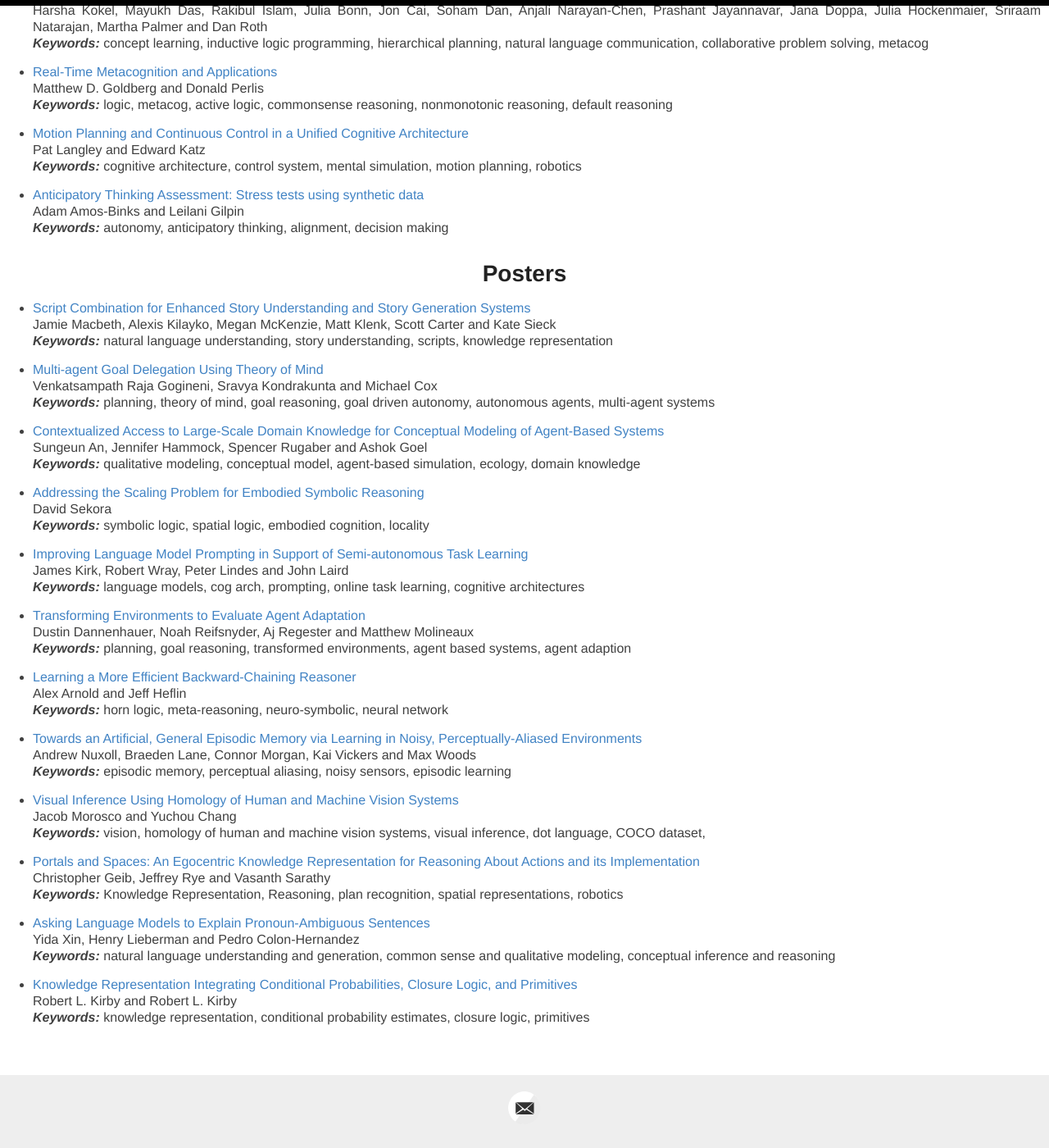
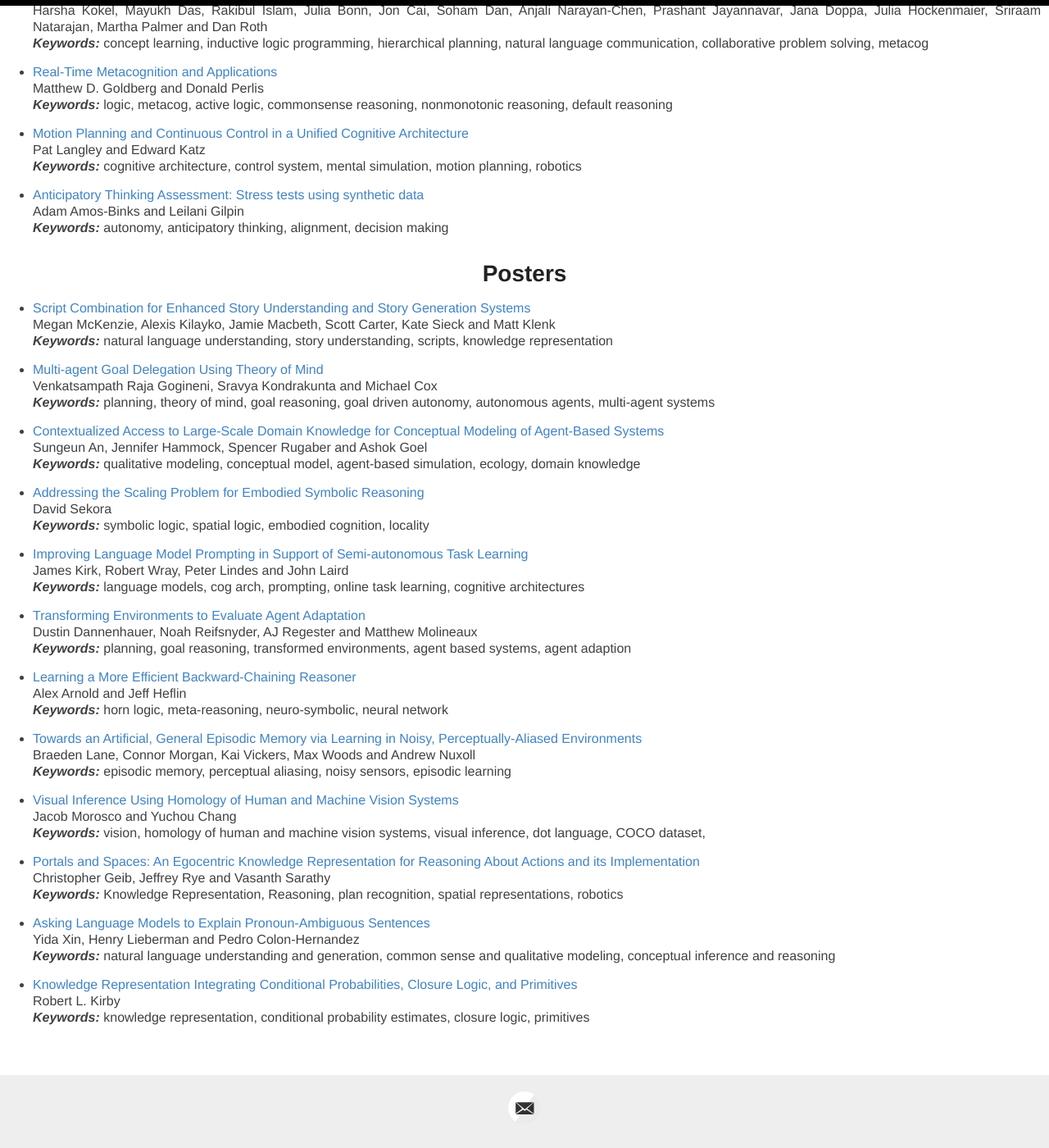
Before and after one commit to AdvancesInCognitiveSystems/acs2022, a Jekyll site: the page built from _pages/papers.md, in a window 1280 px wide and 1400 px high, scrolled down 1907 px. Shown: the whole window at 82% size. Built offline with Jekyll 4.4.1, drawn with Linux system fonts in a browser that asks for light colours; some of the changed text lies outside the part shown.

```diff
--- a/_pages/papers.md
+++ b/_pages/papers.md
@@ -99,7 +99,7 @@ knowledge
 <li>
 <p><a href="/acs2022/data/acs22_paper-9358.pdf">
 Interleaving a Symbolic Story Generator with a Neural Network-Based Large Language Model</a><br />
-Jamie Macbeth, Alexis Kilayko, Matthew Klenk, Scott Carter, Katharine Sieck, Zoie Zhao, Jingwen Xiang, Megan McKenzie and Mackie Zhou<br />
+Jingwen Xiang, Zoie Zhao, Mackie Zhou, Megan McKenzie, Alexis Kilayko, Jamie Macbeth, Scott Carter, Katharine Sieck and Matthew Klenk<br />
 <b><i>Keywords:</i></b>  story generation, natural language generation,
 neural-symbolic systems, large language models
 </p>
@@ -241,7 +241,7 @@ decision making
 <li>
 <p><a href="/acs2022/data/acs22_paper-1217.pdf">
 Script Combination for Enhanced Story Understanding and Story Generation Systems</a><br />
-Jamie Macbeth, Alexis Kilayko, Megan McKenzie, Matt Klenk, Scott Carter and Kate Sieck<br />
+Megan McKenzie, Alexis Kilayko, Jamie Macbeth, Scott Carter, Kate Sieck and Matt Klenk<br />
 <b><i>Keywords:</i></b>  natural language understanding, story
 understanding, scripts, knowledge representation
 </p>
@@ -287,7 +287,7 @@ learning, cognitive architectures
 <li>
 <p><a href="/acs2022/data/acs22_paper-1545.pdf">
 Transforming Environments to Evaluate Agent Adaptation</a><br />
-Dustin Dannenhauer, Noah Reifsnyder, Aj Regester and Matthew Molineaux<br />
+Dustin Dannenhauer, Noah Reifsnyder, AJ Regester and Matthew Molineaux<br />
 <b><i>Keywords:</i></b>  planning, goal reasoning, transformed
 environments, agent based systems, agent adaption
 </p>
@@ -305,7 +305,7 @@ network
 <li>
 <p><a href="/acs2022/data/acs22_paper-7339.pdf">
 Towards an Artificial, General Episodic Memory via Learning in Noisy, Perceptually-Aliased Environments</a><br />
-Andrew Nuxoll, Braeden Lane, Connor Morgan, Kai Vickers and Max Woods<br />
+Braeden Lane, Connor Morgan, Kai Vickers, Max Woods and Andrew Nuxoll<br />
 <b><i>Keywords:</i></b>  episodic memory, perceptual aliasing, noisy
 sensors, episodic learning
 </p>
@@ -341,7 +341,7 @@ common sense and qualitative modeling, conceptual inference and reasoning
 <li>
 <p><a href="/acs2022/data/acs22_paper-168.pdf">
 Knowledge Representation Integrating Conditional Probabilities, Closure Logic, and Primitives</a><br />
-Robert L. Kirby and Robert L. Kirby<br />
+Robert L. Kirby<br />
 <b><i>Keywords:</i></b>  knowledge representation, conditional probability
 estimates, closure logic, primitives
 </p>
```
Also changed, not shown: other parts of _pages/papers.md (+1 -1 lines).
